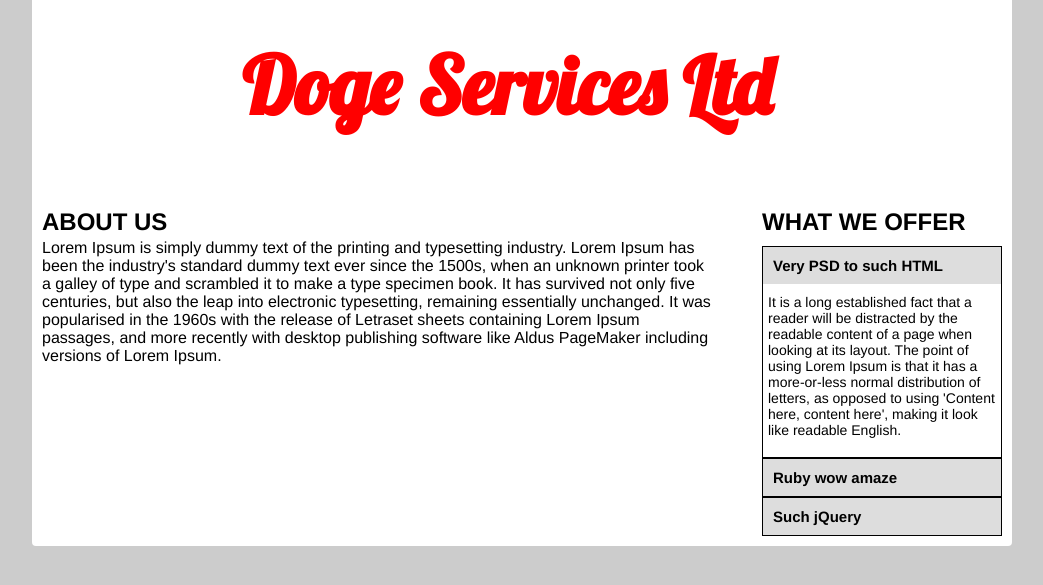
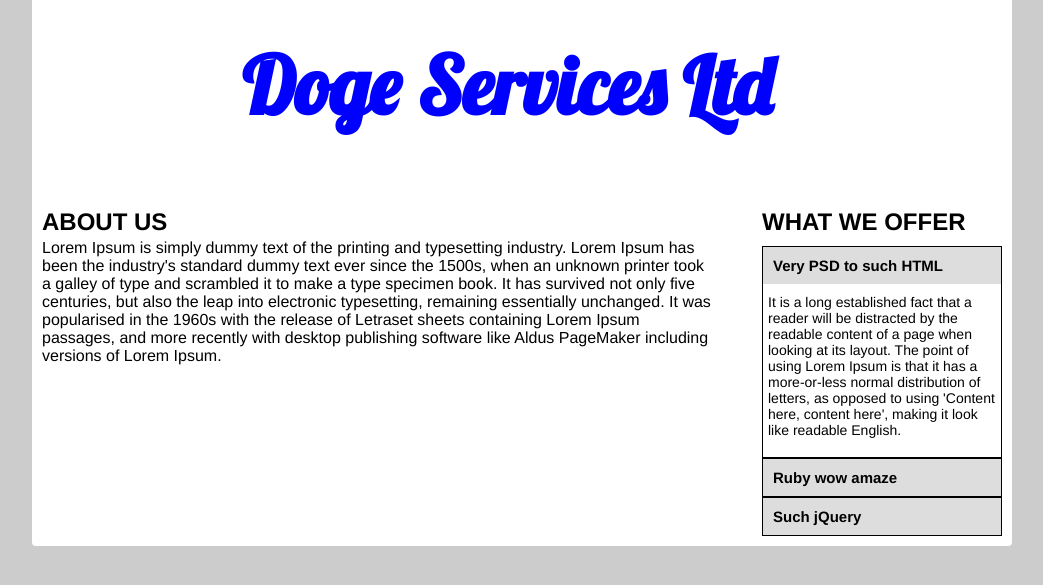
Before and after one commit to tomnatt/doge-services, a website: page index.html in a window 1280 px wide. Shown: the part 39-624 px from the top of the page, without its empty margins (118-1161 px from the left). Drawn offline with nearby package versions, Linux system fonts and the light colour scheme; files that its build step writes are made by us from their sources.

Commit message:
added notify

```diff
--- a/package.json
+++ b/package.json
@@ -26,6 +26,7 @@
     "grunt-contrib-sass": "^0.7.3",
     "grunt-contrib-uglify": "^0.5.0",
     "grunt-contrib-watch": "^0.6.1",
+    "grunt-notify": "^0.3.0",
     "load-grunt-tasks": "^0.6.0"
   }
 }
--- a/sass/style.sass
+++ b/sass/style.sass
@@ -21,7 +21,7 @@ body
     float: left
     font-family: 'Lobster', cursive
     font-size: 80px
-    color: red
+    color: blue
   img
     width: 200px
     float: left
```
Also changed, not shown: README.md.
